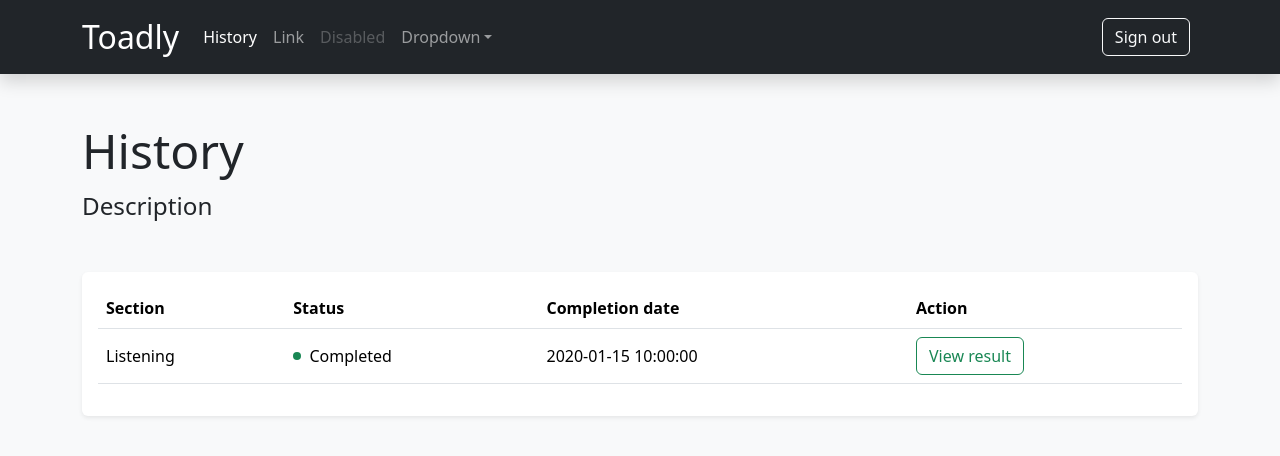
After one commit to kirillak404/IELTS-practice, a Flask app: page /history in a window 1280 px wide. The commit adds this page. Shown: the top 456 px of the page. Run offline with Flask 3, Linux system fonts and the light colour scheme; a user stored in the database is signed in; tables that the repository leaves empty hold one stand-in row (values such as "Sample post").

Commit message:
feat: add history prototype

```diff
--- a/app/ielts_speaking.py
+++ b/app/ielts_speaking.py
@@ -253,7 +253,7 @@ def get_azure_pronunciation_assessment(qa_data: dict) -> None:
     else:
         if pronunciation_evaluation['RecognitionStatus'] != 'Success':
             print('RecognitionStatus != Success')
-            flash('An error has occurred, please try again')
+            flash('An error occurred while trying to transcribe your speech, please try again.')
             abort(500)
         else:
             qa_data['pronunciation_assessment'] = pronunciation_evaluation
--- a/app/main/routes.py
+++ b/app/main/routes.py
@@ -110,6 +110,14 @@ def get_speaking_result():
     pass
 
 
+@login_required
+@bp.route('/history')
+def get_sections_history():
+    user_progress_history = current_user.get_sections_history()
+    return render_template("history.html",
+                           user_progress_history=user_progress_history)
+
+
 @bp.route('/reset-section-progress', methods=["POST"])
 def reset_section_progress():
     # Retrieve the 'speaking' section
--- a/app/models.py
+++ b/app/models.py
@@ -50,6 +50,12 @@ class User(UserMixin, db.Model):
             UserProgress.section_id == section_id,
             UserProgress.is_completed == False
         ).first()
+        return user_progress
+
+    def get_sections_history(self):
+        user_progress = UserProgress.query.filter(
+            UserProgress.user_id == self.id
+        ).all()
         return user_progress
 
 
@@ -225,6 +231,7 @@ class UserProgress(db.Model):
     is_completed = db.Column(db.Boolean, nullable=False, default=False)  # Boolean indicating if the section has been completed
     completed_at = db.Column(db.DateTime)  # The time when the section was completed
 
+    section = db.relationship('Section', lazy='joined')
     user_subsection_attempt = db.relationship('UserSubsectionAttempt', backref='user_progress', cascade='all, delete')  # Tracks user's attempts in subsections
 
     def __init__(self, *args, **kwargs):
--- a/app/static/styles.css
+++ b/app/static/styles.css
@@ -339,10 +339,21 @@ body {
 .completed_dot {
     height: 8px;
     width: 8px;
-    background-color: #28a745; /* Это зеленый цвет Bootstrap для кнопок Success */
+    background-color: #198754; /* Это зеленый цвет Bootstrap для кнопок Success */
     border-radius: 50%;
     display: inline-block;
-    margin-right: 5px;
+    margin-right: 4px;
     position: relative;
     top: -2px; /* подгонка положения */
 }
+
+.in_progress_dot {
+    height: 8px;
+    width: 8px;
+    background-color: #0d6efd; /* Это зеленый цвет Bootstrap для кнопок Success */
+    border-radius: 50%;
+    display: inline-block;
+    margin-right: 4px;
+    position: relative;
+    top: -2px; /* подгонка положения */
+}
--- /dev/null
+++ b/app/templates/history.html
@@ -0,0 +1,52 @@
+{% extends "layout.html" %}
+{% block title %}
+Speaking practice
+{% endblock %}
+{% block h1 %}
+History
+{% endblock %}
+{% block h2 %}
+Description
+{% endblock %}
+{% block content %}
+
+<div class="my-3 p-3 bg-body rounded shadow-sm">
+   <table class="table align-middle">
+      <thead>
+         <tr>
+            <th scope="col">Section</th>
+            <th scope="col">Status</th>
+            <th scope="col">Completion date</th>
+            <th scope="col">Action</th>
+         </tr>
+      </thead>
+      <tbody>
+         {% for progress in user_progress_history %}
+         <tr>
+            <td>
+               {{ progress.section.name }}
+            </td>
+            <td>
+               {% if progress.is_completed %}
+               <span class="completed_dot"></span> Completed
+               {% else %}
+               <span class="in_progress_dot"></span> In Progress
+               {% endif %}
+            </td>
+            <td>
+               {{ progress.completed_at }}
+            </td>
+            <td>
+               {% if progress.is_completed %}
+               <button type="button" class="btn btn-outline-success">View result</button>
+               {% else %}
+               <button type="button" class="btn btn-primary">Continue</button>
+               {% endif %}
+            </td>
+         </tr>
+         {% endfor %}
+      </tbody>
+   </table>
+</div>
+
+{% endblock %}
--- a/app/templates/layout.html
+++ b/app/templates/layout.html
@@ -24,7 +24,7 @@
             <div class="collapse navbar-collapse" id="navbarsExample07">
                <ul class="navbar-nav me-auto mb-2 mb-lg-0">
                   <li class="nav-item">
-                     <a class="nav-link active" aria-current="page" href="#">Home</a>
+                     <a class="nav-link active" aria-current="page" href="{{ url_for('main.get_sections_history') }}">History</a>
                   </li>
                   <li class="nav-item">
                      <a class="nav-link" href="#">Link</a>
```
